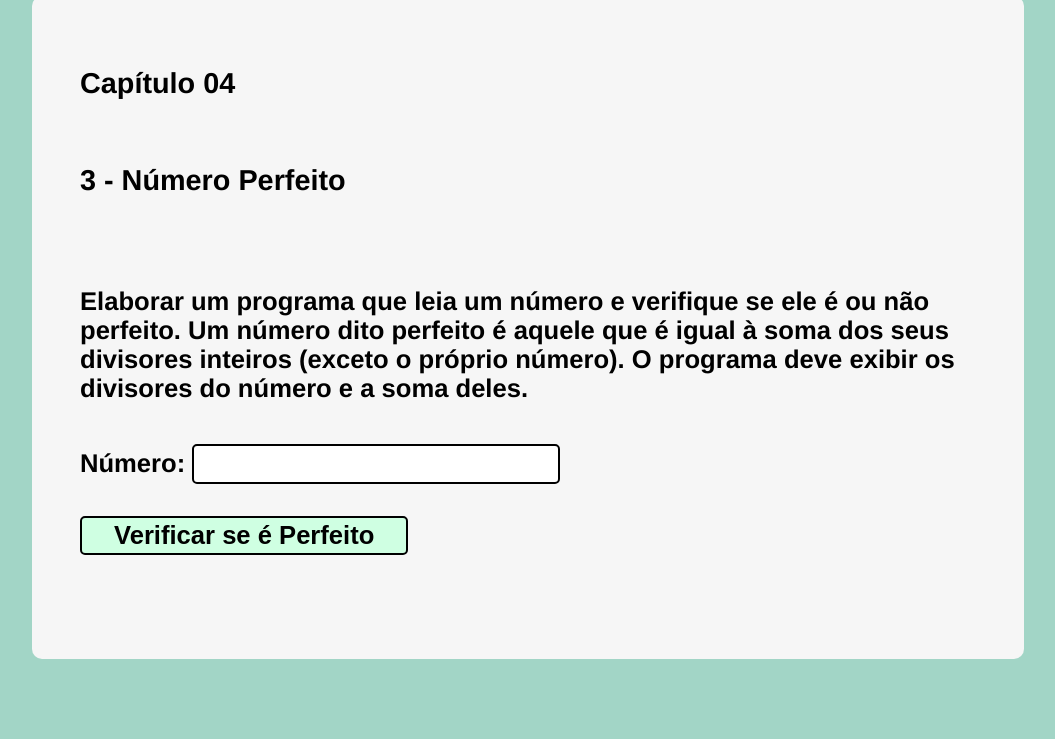
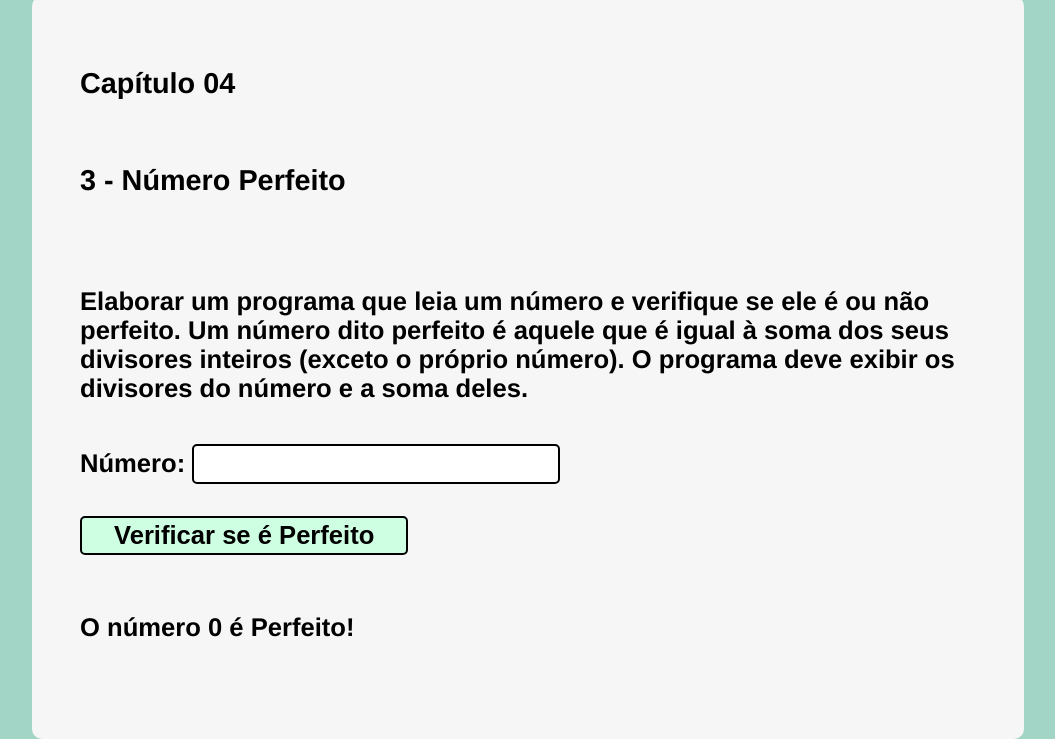
Before and after one commit to uryel-farias/Ecercicios-js, a website: page Livro-LP-e-Algoritmos/04-Lacos/ex-03-numero-perfeito/index.html in a window 1280 px wide. Both pictures are taken after a click on the button "Verificar se é Perfeito". Shown: the part 103-842 px from the top of the page, without its empty margins (112-1167 px from the left). Before the commit the page ends 800 px from the top, so only its background shows below. Drawn offline with Linux system fonts and the light colour scheme.

Commit message:
Mostrando o resultado na tela, exercicio 3, cap 4

```diff
--- a/Livro-LP-e-Algoritmos/04-Lacos/ex-03-numero-perfeito/index.html
+++ b/Livro-LP-e-Algoritmos/04-Lacos/ex-03-numero-perfeito/index.html
@@ -31,6 +31,7 @@
         </div>
 
         <div class="resultados">
+            <p class="texto" id="resultado"></p>
 
         </div>
 
--- a/Livro-LP-e-Algoritmos/04-Lacos/ex-03-numero-perfeito/script.js
+++ b/Livro-LP-e-Algoritmos/04-Lacos/ex-03-numero-perfeito/script.js
@@ -3,6 +3,8 @@ const botao  = document.querySelector('#botao');
 
 botao.addEventListener("click", () => {
     const numero = Number(document.querySelector('#numero').value);
+    const resultado = document.querySelector('#resultado');
+    resultado.textContent = '';
     let acumulador = 0;
     let resto;
 
@@ -24,7 +26,10 @@ botao.addEventListener("click", () => {
 
     console.log(`*******************************`)
     if ( acumulador === numero) {
-        console.log(`O número ${numero} é Perfeito!`)
+        console.log(`O número ${numero} é Perfeito!`);
+        resultado.textContent = (`O número ${numero} é Perfeito!`);
+    } else {
+        resultado.textContent = (`Que pena, o número ${numero} não é Perfeito.`);
     }
     console.log(`Acumulador = ${acumulador}`)
     console.log(`------------FIM----------------`)
```
